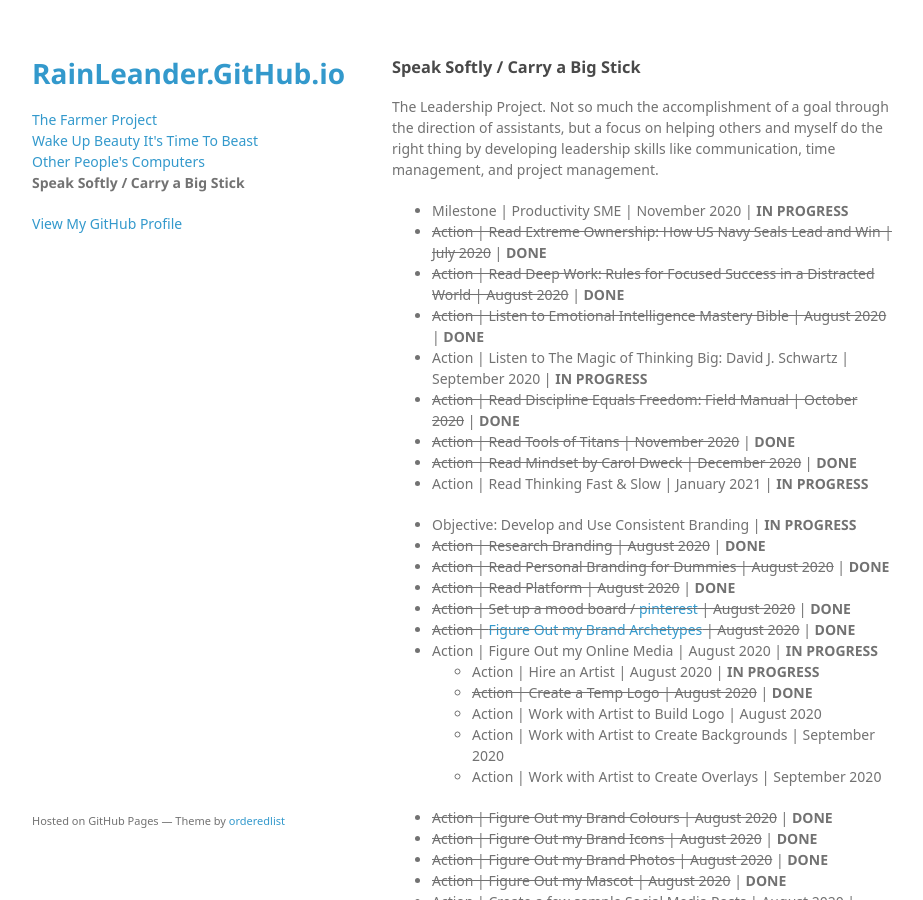
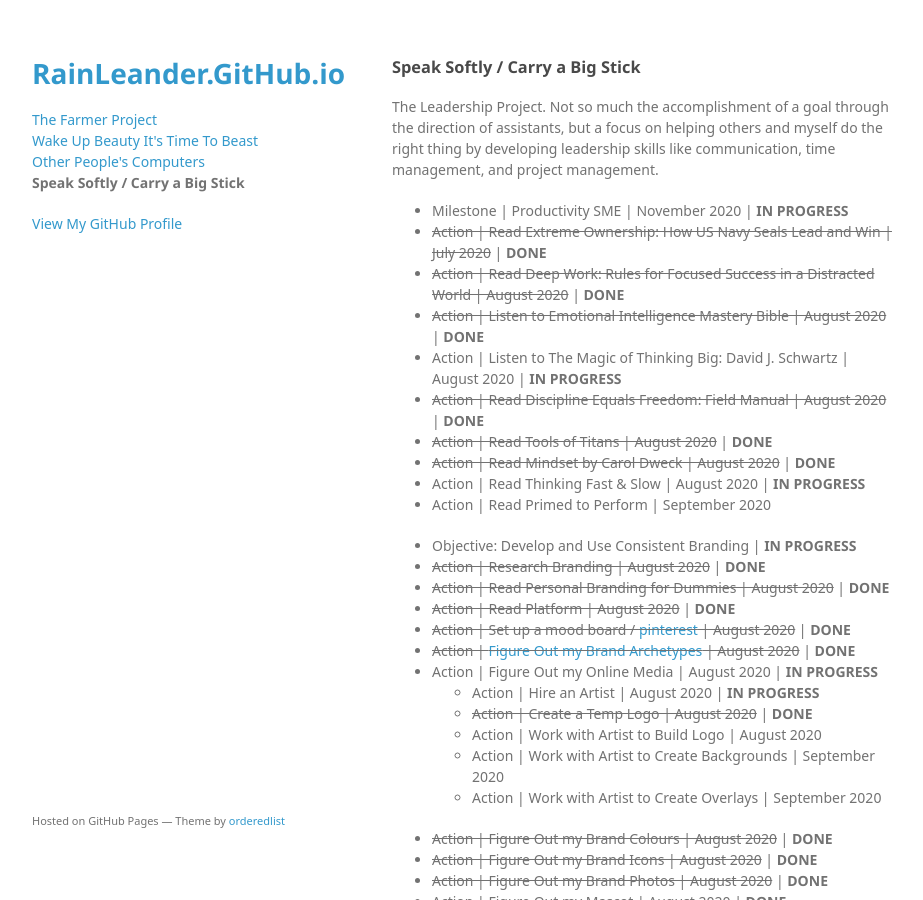
Before and after one commit to rainleander/rainleander.github.io, a Jekyll site: the page speak-softly.html, which Jekyll copies as it is, in a window 1280 px wide and 900 px high. Shown: the whole window, without its empty margins (178-1101 px from the left). Built offline with Jekyll 4.4.1, drawn with Linux system fonts in a browser that asks for light colours; some web fonts are replaced.

Commit message:
Update speak-softly.html

```diff
--- a/speak-softly.html
+++ b/speak-softly.html
@@ -33,11 +33,12 @@
         <li><del>Action | Read Extreme Ownership: How US Navy Seals Lead and Win | July 2020</del> | <b>DONE</b></li>
         <li><del>Action | Read Deep Work: Rules for Focused Success in a Distracted World | August 2020</del> | <b>DONE</b></li>
         <li><del>Action | Listen to Emotional Intelligence Mastery Bible | August 2020</del> | <b>DONE</b></li>
-        <li>Action | Listen to The Magic of Thinking Big: David J. Schwartz | September 2020 | <b>IN PROGRESS</b></li>
-        <li><del>Action | Read Discipline Equals Freedom: Field Manual | October 2020</del> | <b>DONE</b></li>
-        <li><del>Action | Read Tools of Titans | November 2020</del> | <b>DONE</b></li>
-        <li><del>Action | Read Mindset by Carol Dweck | December 2020</del> | <b>DONE</b></li>
-        <li>Action | Read Thinking Fast & Slow | January 2021 | <b>IN PROGRESS</b></li></ul>
+        <li>Action | Listen to The Magic of Thinking Big: David J. Schwartz | August 2020 | <b>IN PROGRESS</b></li>
+        <li><del>Action | Read Discipline Equals Freedom: Field Manual | August 2020</del> | <b>DONE</b></li>
+        <li><del>Action | Read Tools of Titans | August 2020</del> | <b>DONE</b></li>
+        <li><del>Action | Read Mindset by Carol Dweck | August 2020</del> | <b>DONE</b></li>
+        <li>Action | Read Thinking Fast & Slow | August 2020 | <b>IN PROGRESS</b></li>
+        <li>Action | Read Primed to Perform | September 2020</li></ul>
 
         <ul><li>Objective: Develop and Use Consistent Branding | <b>IN PROGRESS</b></li>
           <li><del>Action | Research Branding | August 2020</del> | <b>DONE</b></li>
```
